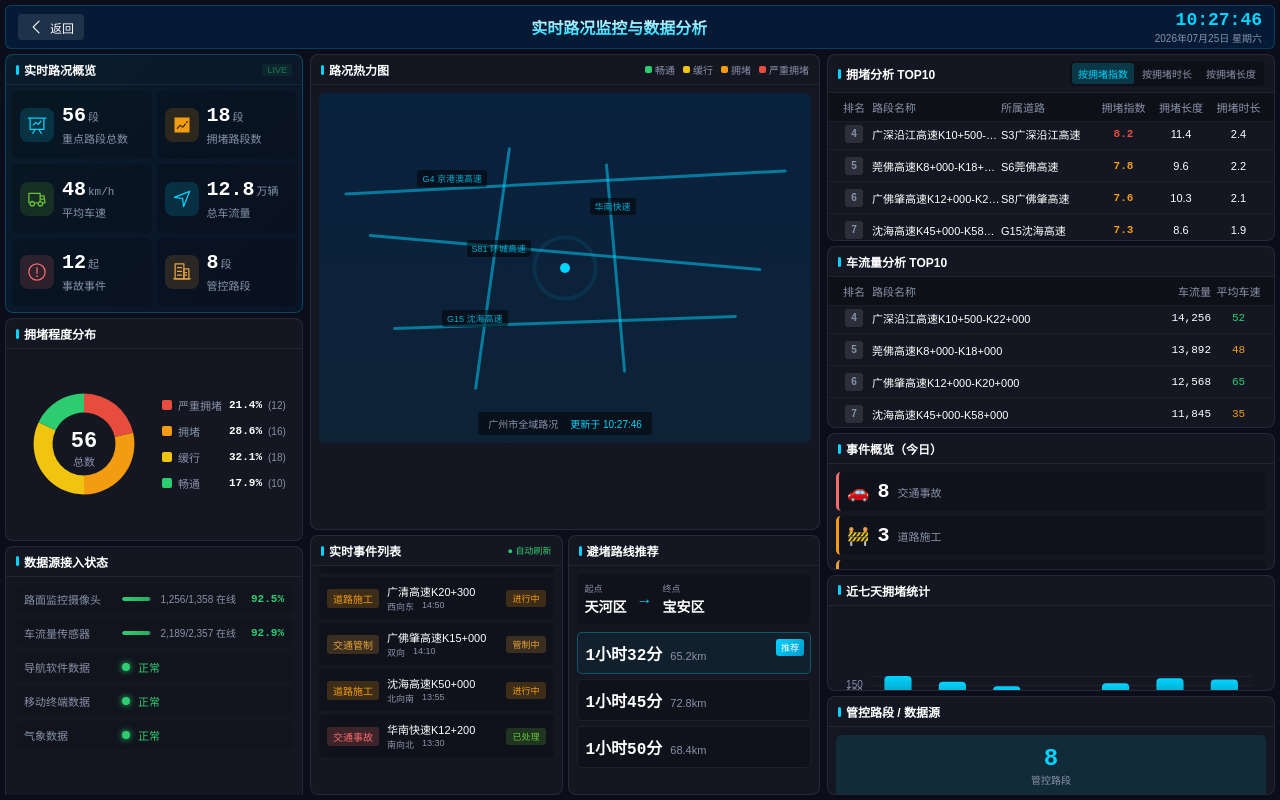
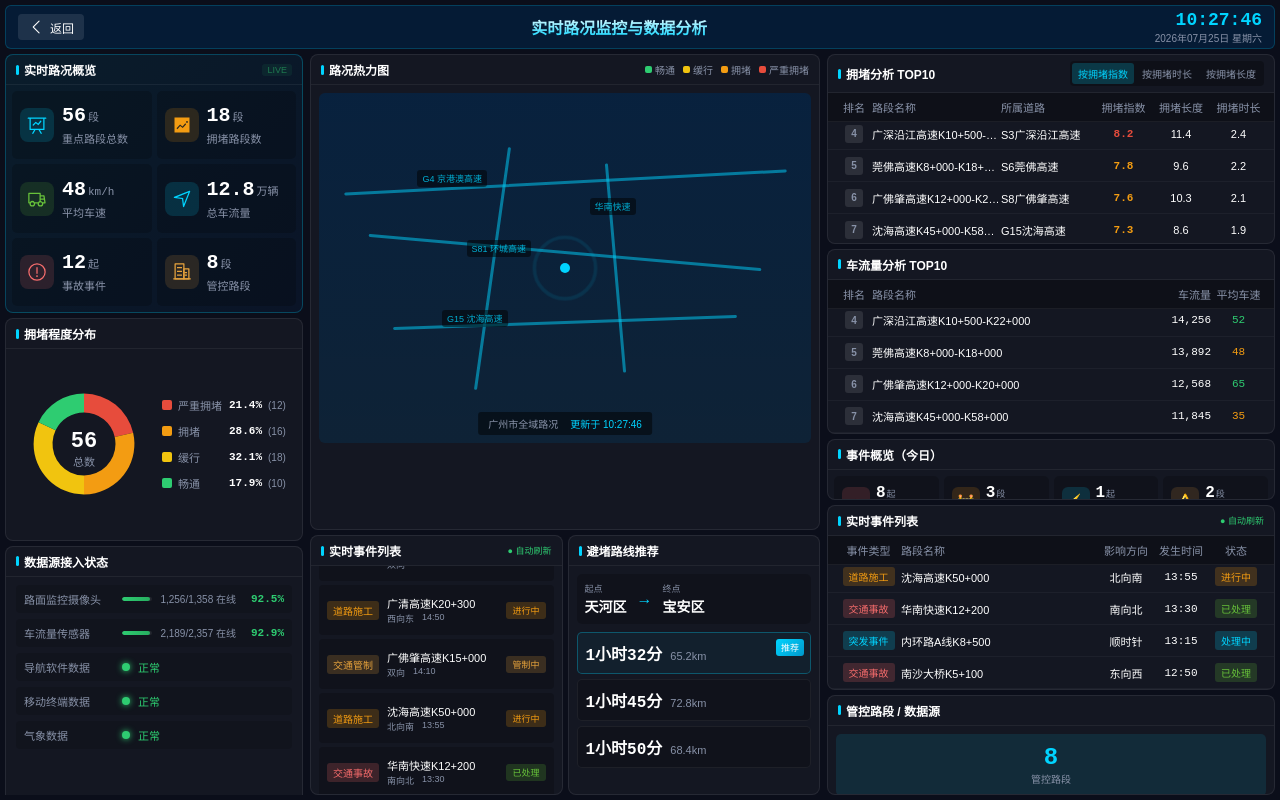
Before and after one commit to xinrun0928/rbac-design, a Vue app: page /dispatch/road/screen/overview in a window 1280 px wide. Built offline with nearby package versions, Linux system fonts and the light colour scheme.

Commit message:
feat: enhance event overview with a new layout and real-time scrolling functionality

```diff
--- a/src/views/dispatch/road/screen/Overview.vue
+++ b/src/views/dispatch/road/screen/Overview.vue
@@ -314,36 +314,71 @@
         <div class="panel-header">
           <h3>事件概览（今日）</h3>
         </div>
-        <div class="event-overview">
-          <div class="event-stat accident">
-            <div class="event-icon">🚗</div>
-            <div class="event-num">8</div>
-            <div class="event-label">交通事故</div>
-          </div>
-          <div class="event-stat construction">
-            <div class="event-icon">🚧</div>
-            <div class="event-num">3</div>
-            <div class="event-label">道路施工</div>
-          </div>
-          <div class="event-stat control">
-            <div class="event-icon">⚠️</div>
-            <div class="event-num">1</div>
-            <div class="event-label">交通管制</div>
-          </div>
-          <div class="event-total">
-            <span class="total-label">事件总计</span>
-            <span class="total-value">12起</span>
+        <div class="event-grid">
+          <div class="event-item">
+            <div class="event-icon accident">🚗</div>
+            <div class="event-info">
+              <div class="event-value">8<small>起</small></div>
+              <div class="event-label">交通事故</div>
+            </div>
+          </div>
+          <div class="event-item">
+            <div class="event-icon construction">🚧</div>
+            <div class="event-info">
+              <div class="event-value">3<small>段</small></div>
+              <div class="event-label">道路施工</div>
+            </div>
+          </div>
+          <div class="event-item">
+            <div class="event-icon emergency">⚡</div>
+            <div class="event-info">
+              <div class="event-value">1<small>起</small></div>
+              <div class="event-label">突发事件</div>
+            </div>
+          </div>
+          <div class="event-item">
+            <div class="event-icon control">⚠️</div>
+            <div class="event-info">
+              <div class="event-value">2<small>段</small></div>
+              <div class="event-label">交通管制</div>
+            </div>
           </div>
         </div>
       </div>
 
-      <!-- 近七天拥堵统计 -->
-      <div class="panel">
+      <!-- 实时事件列表 -->
+      <div class="panel events-panel">
         <div class="panel-header">
-          <h3>近七天拥堵统计</h3>
-        </div>
-        <div class="chart-container">
-          <div ref="weeklyChartRef" class="chart-dom"></div>
+          <h3>实时事件列表</h3>
+          <span class="refresh-tag">● 自动刷新</span>
+        </div>
+        <div class="scroll-table-wrapper">
+          <div class="scroll-table-header">
+            <span class="col event-type-col">事件类型</span>
+            <span class="col event-road-col">路段名称</span>
+            <span class="col event-dir-col">影响方向</span>
+            <span class="col event-time-col">发生时间</span>
+            <span class="col event-status-col">状态</span>
+          </div>
+          <div class="scroll-table-body" ref="eventScrollTableBodyRef"
+            @mouseenter="onEventMouseEnter"
+            @mouseleave="onEventMouseLeave"
+            @wheel.prevent="onEventWheel">
+            <div class="scroll-table-content" :style="{ transform: `translateY(${eventScrollOffset}px)` }">
+              <div v-for="(item, index) in [...realtimeEvents, ...realtimeEvents]" :key="`${item.id}-${index}`"
+                class="scroll-table-row">
+                <span class="col event-type-col">
+                  <span :class="['event-type-badge', item.typeClass]">{{ item.type }}</span>
+                </span>
+                <span class="col event-road-col" :title="item.location">{{ item.location }}</span>
+                <span class="col event-dir-col">{{ item.direction }}</span>
+                <span class="col event-time-col">{{ item.time }}</span>
+                <span class="col event-status-col">
+                  <span :class="['status-badge', item.statusClass]">{{ item.status }}</span>
+                </span>
+              </div>
+            </div>
+          </div>
         </div>
       </div>
 
@@ -400,6 +435,7 @@ const congestionChartRef = ref<HTMLElement>()
 const weeklyChartRef = ref<HTMLElement>()
 const scrollTableBodyRef = ref<HTMLElement>()
 const flowScrollTableBodyRef = ref<HTMLElement>()
+const eventScrollTableBodyRef = ref<HTMLElement>()
 
 // 拥堵表格滚动相关
 const scrollOffset = ref(0)
@@ -470,6 +506,41 @@ const onFlowWheel = (e: WheelEvent) => {
   const maxOffset = 0
   const minOffset = -(totalRows * rowHeight)
   flowScrollOffset.value = Math.max(minOffset, Math.min(maxOffset, flowScrollOffset.value - e.deltaY))
+}
+
+// 实时事件列表滚动相关
+const eventScrollOffset = ref(0)
+let eventScrollTimer: ReturnType<typeof setInterval> | null = null
+let isEventScrollPaused = false
+
+const startEventScroll = () => {
+  if (eventScrollTimer) return
+  eventScrollTimer = setInterval(() => {
+    if (isEventScrollPaused) return
+    const totalRows = realtimeEvents.value.length
+    const maxOffset = -(totalRows * rowHeight)
+    eventScrollOffset.value -= 1
+    if (eventScrollOffset.value <= maxOffset) {
+      eventScrollOffset.value = 0
+    }
+  }, 50)
+}
+
+const stopEventScroll = () => {
+  if (eventScrollTimer) {
+    clearInterval(eventScrollTimer)
+    eventScrollTimer = null
+  }
+}
+
+const onEventMouseEnter = () => { isEventScrollPaused = true }
+const onEventMouseLeave = () => { isEventScrollPaused = false }
+
+const onEventWheel = (e: WheelEvent) => {
+  const totalRows = realtimeEvents.value.length
+  const maxOffset = 0
+  const minOffset = -(totalRows * rowHeight)
+  eventScrollOffset.value = Math.max(minOffset, Math.min(maxOffset, eventScrollOffset.value - e.deltaY))
 }
 
 let congestionChart: echarts.ECharts | null = null
@@ -573,7 +644,12 @@ const realtimeEvents = ref([
   { id: 2, type: '道路施工', typeClass: 'construction', location: '广清高速K20+300', direction: '西向东', time: '14:50', status: '进行中', statusClass: 'ongoing' },
   { id: 3, type: '交通管制', typeClass: 'control', location: '广佛肇高速K15+000', direction: '双向', time: '14:10', status: '管制中', statusClass: 'control' },
   { id: 4, type: '道路施工', typeClass: 'construction', location: '沈海高速K50+000', direction: '北向南', time: '13:55', status: '进行中', statusClass: 'ongoing' },
-  { id: 5, type: '交通事故', typeClass: 'accident', location: '华南快速K12+200', direction: '南向北', time: '13:30', status: '已处理', statusClass: 'resolved' }
+  { id: 5, type: '交通事故', typeClass: 'accident', location: '华南快速K12+200', direction: '南向北', time: '13:30', status: '已处理', statusClass: 'resolved' },
+  { id: 6, type: '突发事件', typeClass: 'emergency', location: '内环路A线K8+500', direction: '顺时针', time: '13:15', status: '处理中', statusClass: 'processing' },
+  { id: 7, type: '交通事故', typeClass: 'accident', location: '南沙大桥K5+100', direction: '东向西', time: '12:50', status: '已处理', statusClass: 'resolved' },
+  { id: 8, type: '交通管制', typeClass: 'control', location: '黄埔大道K3+200', direction: '西向东', time: '12:30', status: '已解除', statusClass: 'resolved' },
+  { id: 9, type: '道路施工', typeClass: 'construction', location: '广园快速K15+800', direction: '东向西', time: '12:10', status: '进行中', statusClass: 'ongoing' },
+  { id: 10, type: '交通事故', typeClass: 'accident', location: '东风路K5+300', direction: '双向', time: '11:45', status: '已处理', statusClass: 'resolved' }
 ])
 
 // 路线推荐
@@ -703,6 +779,7 @@ onMounted(() => {
     initWeeklyChart()
     startScroll()
     startFlowScroll()
+    startEventScroll()
   })
   window.addEventListener('resize', handleResize)
 })
@@ -711,6 +788,7 @@ onUnmounted(() => {
   if (timer) clearInterval(timer)
   stopScroll()
   stopFlowScroll()
+  stopEventScroll()
   window.removeEventListener('resize', handleResize)
   congestionChart?.dispose()
   weeklyChart?.dispose()
@@ -1126,6 +1204,12 @@ onUnmounted(() => {
   flex-direction: column;
   overflow: hidden;
 
+  .refresh-tag {
+    font-size: 9px;
+    color: #2ECC71;
+    animation: blink 1.5s infinite;
+  }
+
   .scroll-table-header {
     display: flex;
     padding: 6px 8px;
@@ -1176,6 +1260,37 @@ onUnmounted(() => {
   .duration-col { width: 55px; text-align: center; }
   .flow-col { width: 65px; text-align: right; font-family: 'DIN Pro', monospace; }
   .speed-col { width: 55px; text-align: center; font-family: 'DIN Pro', monospace; }
+
+  // 事件列表列
+  .event-type-col { width: 65px; text-align: center; }
+  .event-road-col { flex: 1; min-width: 0; overflow: hidden; text-overflow: ellipsis; white-space: nowrap; }
+  .event-dir-col { width: 60px; text-align: center; color: #8892A8; }
+  .event-time-col { width: 50px; text-align: center; font-family: 'DIN Pro', monospace; }
+  .event-status-col { width: 60px; text-align: center; }
+
+  .event-type-badge {
+    padding: 2px 6px;
+    border-radius: 3px;
+    font-size: 10px;
+    display: inline-block;
+
+    &.accident { background: rgba(245,108,108,0.2); color: #F56C6C; }
+    &.construction { background: rgba(243,156,18,0.2); color: #F39C12; }
+    &.emergency { background: rgba(0,212,255,0.2); color: #00D4FF; }
+    &.control { background: rgba(230,162,60,0.2); color: #E6A23C; }
+  }
+
+  .status-badge {
+    padding: 2px 6px;
+    border-radius: 3px;
+    font-size: 10px;
+    display: inline-block;
+
+    &.processing { background: rgba(0,212,255,0.2); color: #00D4FF; }
+    &.ongoing { background: rgba(243,156,18,0.2); color: #F39C12; }
+    &.control { background: rgba(230,162,60,0.2); color: #E6A23C; }
+    &.resolved { background: rgba(103,194,58,0.2); color: #67C23A; }
+  }
 
   .rank-badge {
     display: inline-flex;
@@ -1336,44 +1451,62 @@ onUnmounted(() => {
 }
 
 // 事件概览
-.event-overview {
-  padding: 8px;
+.event-grid {
+  display: grid;
+  grid-template-columns: repeat(4, 1fr);
+  gap: 5px;
+  padding: 6px;
+  flex: 1;
+}
+
+.event-item {
   display: flex;
-  flex-direction: column;
-  gap: 5px;
-
-  .event-stat {
+  align-items: center;
+  gap: 6px;
+  padding: 6px 8px;
+  background: rgba(0,0,0,0.2);
+  border-radius: 5px;
+  min-height: 50px;
+
+  .event-icon {
+    width: 28px;
+    height: 28px;
+    border-radius: 6px;
     display: flex;
     align-items: center;
-    gap: 8px;
-    padding: 8px;
-    background: rgba(0,0,0,0.2);
-    border-radius: 5px;
-
-    &.accident { border-left: 3px solid #F56C6C; }
-    &.construction { border-left: 3px solid #F39C12; }
-    &.control { border-left: 3px solid #E6A23C; }
-
-    .event-icon { font-size: 18px; }
-    .event-num {
-      font-size: 20px;
+    justify-content: center;
+    font-size: 14px;
+    flex-shrink: 0;
+
+    &.accident { background: rgba(245,108,108,0.15); }
+    &.construction { background: rgba(243,156,18,0.15); }
+    &.emergency { background: rgba(0,212,255,0.15); }
+    &.control { background: rgba(230,162,60,0.15); }
+  }
+
+  .event-info {
+    min-width: 0;
+
+    .event-value {
+      font-size: 16px;
       font-weight: 700;
       color: #FFFFFF;
       font-family: 'DIN Pro', monospace;
-    }
-    .event-label { font-size: 11px; color: #8892A8; }
-  }
-
-  .event-total {
-    display: flex;
-    justify-content: space-between;
-    padding: 8px;
-    background: rgba(0,212,255,0.1);
-    border-radius: 5px;
-    font-size: 12px;
-
-    .total-label { color: #8892A8; }
-    .total-value { color: #00D4FF; font-weight: 600; }
+      line-height: 1.1;
+
+      small {
+        font-size: 9px;
+        font-weight: 400;
+        color: #8892A8;
+        margin-left: 1px;
+      }
+    }
+
+    .event-label {
+      font-size: 9px;
+      color: #8892A8;
+      margin-top: 1px;
+    }
   }
 }
 
```
